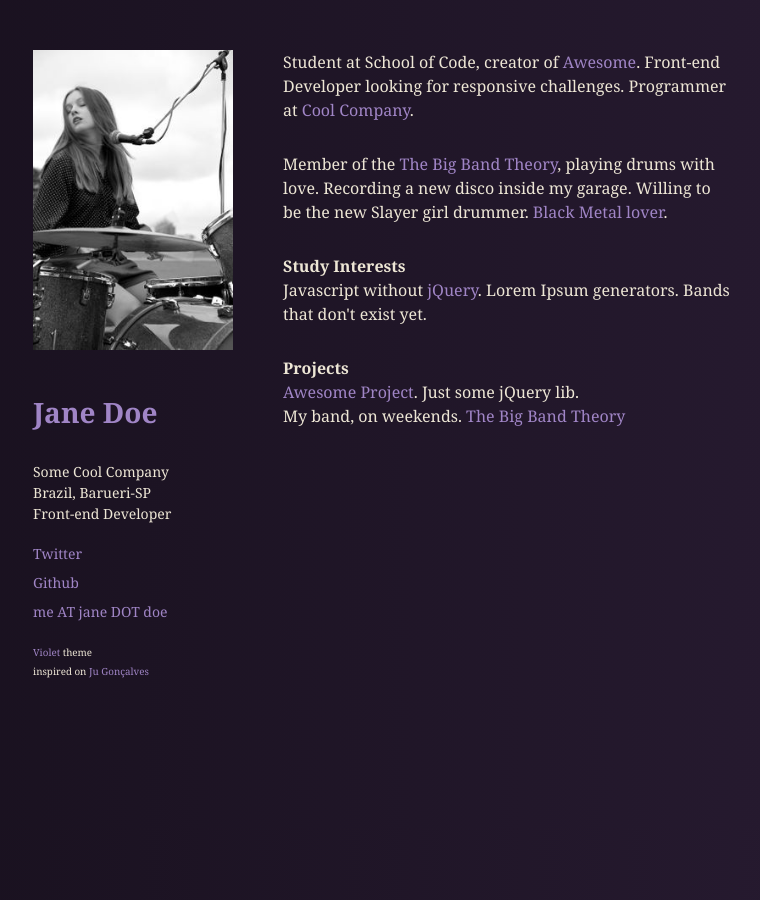
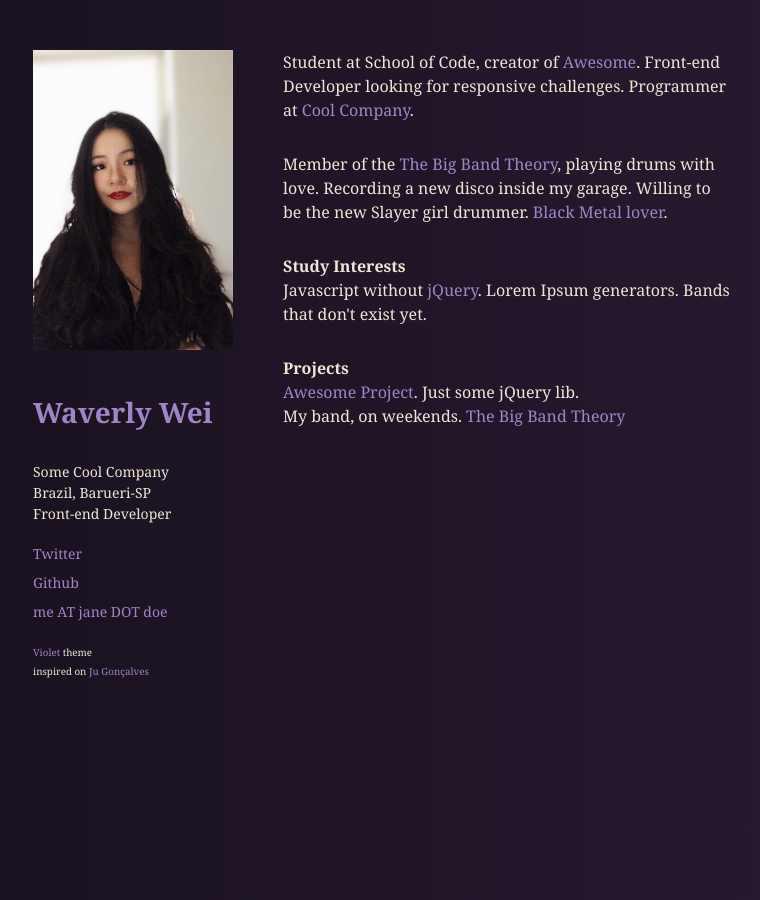
Before and after one commit to WaverlyWei/waverlywei.github.io, a Jekyll site: the page built from index.html, in a window 1280 px wide. Shown: the whole page, without its empty margins (67-827 px from the left). Built offline with Jekyll 4.4.1, drawn with Linux system fonts in a browser that asks for light colours.

Commit message:
added pic

```diff
--- a/_config.yml
+++ b/_config.yml
@@ -1,9 +1,9 @@
 # main text of home
-name: Jane Doe
-bio: A Girl who travels the world eating noodles
+name: Waverly Wei
+bio:
 
 # twitter summary info
-description: A blog about technology and stuff related
+description:
 
 picture: assets/images/picture.jpg
 
```
Also changed, not shown: assets/images/picture.jpg, 3 other files.
